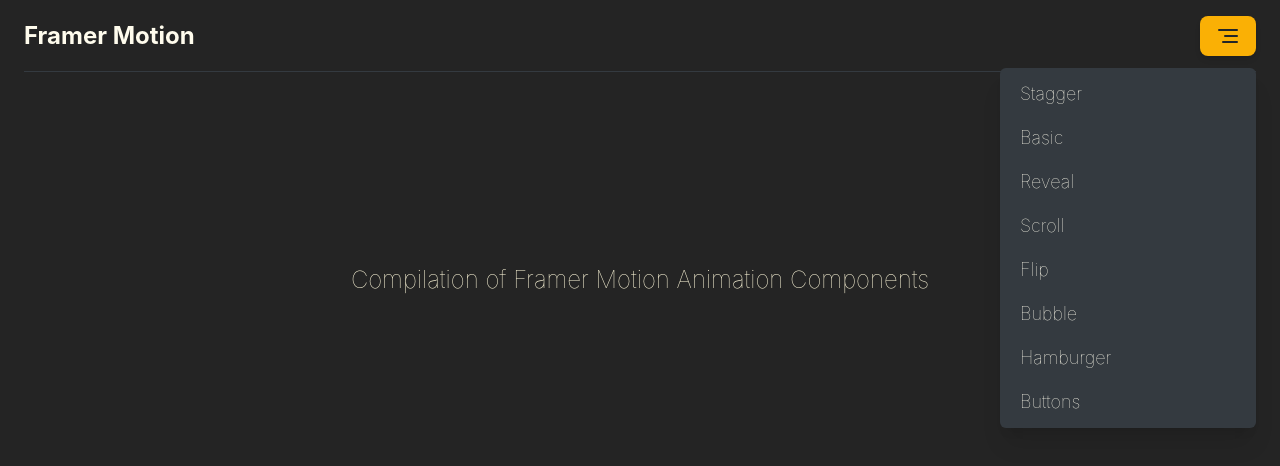
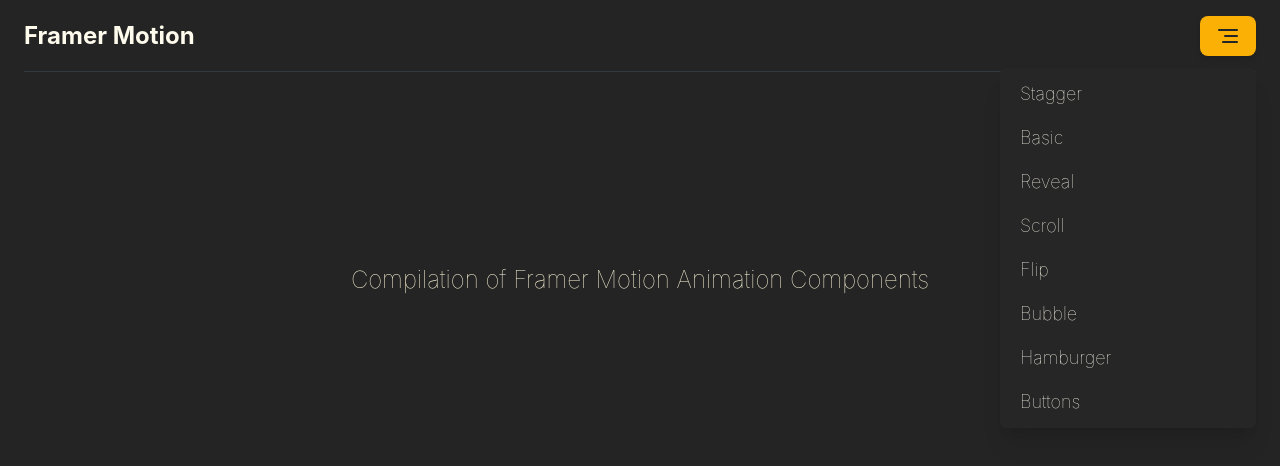
Before and after one commit to AJ1732/framer-motion-template, a React (Vite) app: page / in a window 1280 px wide. Both pictures are taken after a click on the button 1228 px from the left and 35 px from the top of the page. Shown: the top 466 px of the page. Built offline with nearby package versions, Linux system fonts and the light colour scheme; what tailwindcss-selector-patterns would draw is missing.

Commit message:
chore: change background color of dropdown

```diff
--- a/src/components/Nav/DropMenu.jsx
+++ b/src/components/Nav/DropMenu.jsx
@@ -5,7 +5,7 @@ const DropMenu = () => {
   const navlinks = ["Stagger", "Basic", "Reveal", "Scroll", "Flip", "Bubble", "Hamburger", "Buttons"]
 
   return (
-    <div className='h-fit w-64 bg-shade-800 p-1 rounded-md shadow-xl'>
+    <div className='h-fit w-64 bg-neutral-800 p-1 rounded-md shadow-xl'>
       <ul>
         { navlinks.map((navlink, index) => (
             <NavLink
```
